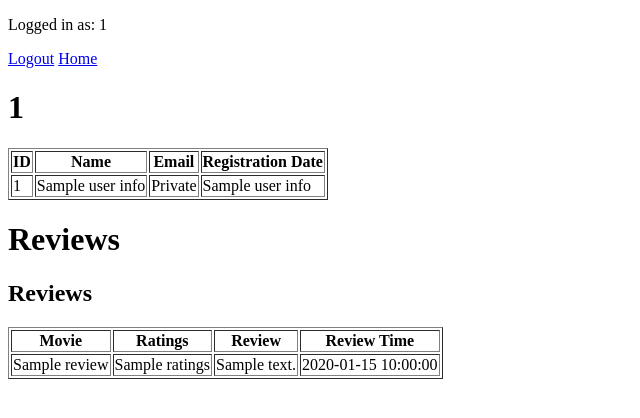
After one commit to aliffkhuzairi/flask_movie_review_v2, a Flask app: page /user/1 in a window 1280 px wide. The commit adds this page. Shown: the top 418 px of the page, without its empty margins (0-640 px from the left). Run offline with Flask 3, Linux system fonts and the light colour scheme; the visitor is signed in with stand-in values (Sample User, id 1); a database or web service that is not in the repository returns one stand-in record (values such as "Sample title"); some libraries are stand-ins or nearby versions.

Commit message:
feat: add user route and user html

```diff
--- a/app.py
+++ b/app.py
@@ -185,5 +185,40 @@ def movie_detail(movie_id):
 
     return render_template("movie.html", movie=movie, reviews=reviews, avg_rating=avg_rating, user_id=session['user_id'])
 
+@app.route('/user/<user_id>')
+def user_detail(user_id):
+    if 'user_id' not in session:
+        return redirect(url_for('index'))
+
+    conn = get_db_connection()
+    cur = conn.cursor()
+
+    cur.execute("""
+        select * from user_info where id = %s;
+    """, (user_id,))
+
+    user_info = cur.fetchone()
+
+    if user_info is None:
+        cur.close()
+        conn.close()
+        return "User not found", 404
+
+    cur.execute("""
+         select m.title, r.ratings, r.review, r.rev_time
+         from reviews r
+         join movies m on r.mid = m.id
+         where r.uid = %s
+         order by r.rev_time desc;
+    """,(user_id,))
+
+    user_reviews = cur.fetchall()
+
+    is_self = (user_id == session['user_id'])
+    cur.close()
+    conn.close()
+
+    return render_template("user_info.html", user_info=user_info, user_review=user_reviews, user_id=session['user_id'], is_self=is_self)
+
 if __name__ == '__main__':
     app.run(debug=True)
--- /dev/null
+++ b/templates/user_info.html
@@ -0,0 +1,60 @@
+<!DOCTYPE html>
+<html lang="en">
+<head>
+    <meta charset="UTF-8">
+    <meta name="viewport" content="width=device-width, intitial-scale=1.0" />
+    <title>Title</title>
+</head>
+<body>
+    <p>Logged in as: {{ user_id }}</p>
+    <a href="{{ url_for('logout') }}">Logout</a>
+    <a href="{{ url_for('home') }}">Home</a>
+
+    <h1>{{ user_info[0] }}</h1>
+
+    <table border="1">
+        <tr>
+            <th>ID</th>
+            <th>Name</th>
+            <th>Email</th>
+            <th>Registration Date</th>
+        </tr>
+
+        <tr>
+            <td>{{ user_info[0] }}</td>
+            <td>{{ user_info[1] }}</td>
+
+            {% if is_self %}
+            <td>{{ user_info[2] }}</td>
+            {% else %}
+            <td>Private</td>
+            {% endif %}
+
+            <td>{{ user_info[3] }}</td>
+        </tr>
+
+    </table>
+
+    <h1>Reviews</h1>
+
+    <h2>Reviews</h2>
+    <table border="1">
+        <tr>
+            <th>Movie</th>
+            <th>Ratings</th>
+            <th>Review</th>
+            <th>Review Time</th>
+        </tr>
+
+        {% for review in user_review %}
+        <tr>
+            <td>{{ review[0] }}</td>
+            <td>{{ review[1] }}</td>
+            <td>{{ review[2] }}</td>
+            <td>{{ review[3] }}</td>
+        </tr>
+
+        {% endfor %}
+    </table>
+</body>
+</html>
```
Also changed, not shown: templates/home.html (+4 -4 lines).
